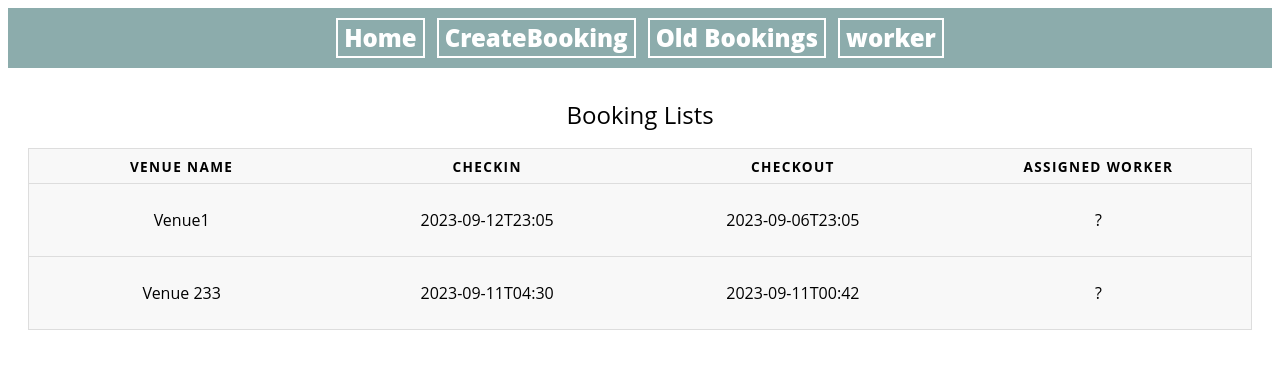
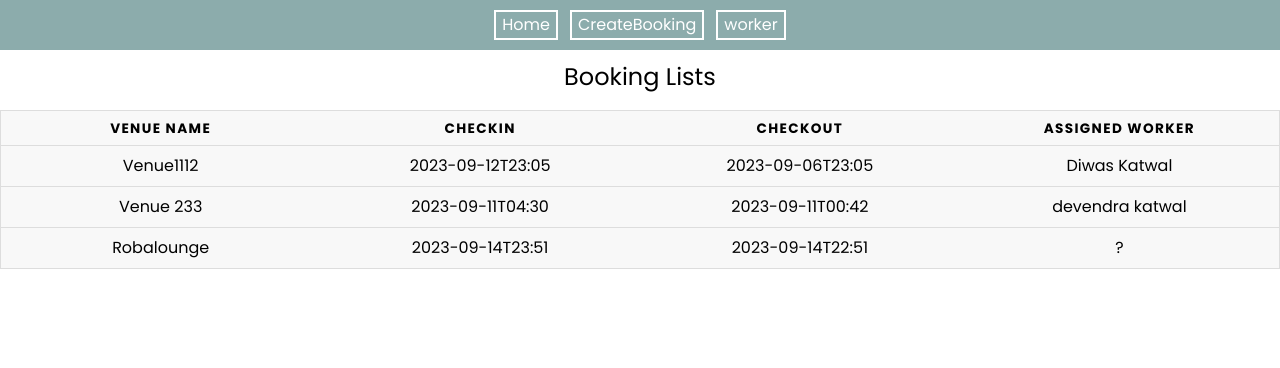
Before and after one commit to katwald/flexi-clean, a React (Create React App) app: page / in a window 1280 px wide. Shown: the top 368 px of the page. Built offline with nearby package versions, Linux system fonts and the light colour scheme; data requests are answered from the project's data file.

Commit message:
Add css variables, refactor navbar.

```diff
--- a/db.json
+++ b/db.json
@@ -2,7 +2,7 @@
   "bookings": [
     {
       "id": 4714444,
-      "venueName": "Venue1",
+      "venueName": "Venue1112",
       "bookingStatus": {
         "bookingStart": "2023-09-12T23:05",
         "bookingEnd": "2023-09-06T23:05",
@@ -11,7 +11,7 @@
       },
       "cleaningStatus": {
         "cleanedDate": "",
-        "assignedCleaner": "",
+        "assignedCleaner": "Diwas Katwal",
         "cleaningStatus": "unknown",
         "cleaningHour": 5
       },
@@ -24,7 +24,8 @@
             "item2": 7
           }
         ]
-      }
+      },
+      "comments": []
     },
     {
       "venueName": "Venue 233",
@@ -32,6 +33,26 @@
         "bookingStart": "2023-09-11T04:30",
         "bookingEnd": "2023-09-11T00:42",
         "bookingDescription": "extra towels need 5"
+      },
+      "cleaningStatus": {
+        "cleanedDate": "",
+        "assignedCleaner": "devendra katwal",
+        "cleaningStatus": "",
+        "cleaningHour": 0
+      },
+      "additionalInfo": {
+        "lostAndFound": "",
+        "needFixing": "",
+        "inventoryList": []
+      },
+      "id": 4714445
+    },
+    {
+      "venueName": "Robalounge",
+      "bookingStatus": {
+        "bookingStart": "2023-09-14T23:51",
+        "bookingEnd": "2023-09-14T22:51",
+        "bookingDescription": "5 extra toowls"
       },
       "cleaningStatus": {
         "cleanedDate": "",
@@ -44,18 +65,10 @@
         "needFixing": "",
         "inventoryList": []
       },
-      "id": 4714445
+      "id": 4714446
     }
   ],
   "employees": [
-    {
-      "id": 1,
-      "firstName": "Jane",
-      "lastName": "Doe",
-      "email": "janeDoe@gmail.com",
-      "contact": "0451044544",
-      "userType": "superVisor"
-    },
     {
       "firstName": "Diwas",
       "lastName": "Katwal",
@@ -63,6 +76,14 @@
       "contact": "045100344",
       "userType": "worker",
       "id": 2
+    },
+    {
+      "firstName": "devendra",
+      "lastName": "katwal",
+      "email": "devendra@gmail.com",
+      "contact": "05422322",
+      "userType": "worker",
+      "id": 3
     }
   ]
 }
--- a/src/App.js
+++ b/src/App.js
@@ -4,8 +4,7 @@ import { Routes, Route, useMatch } from "react-router-dom";
 
 import { initializeBookings } from "./reducers/bookingsReducers";
 import { initializeEmployees } from "./reducers/employeesReducer";
-
-import Navigation from "./components/Navigation";
+import Navigation from "./components/Navbar";
 import MySchedule from "./components/MySchedule";
 import EmployeesList from "./components/EmployeesList";
 import Bookings from "./components/BookingList";
@@ -24,18 +23,12 @@ const App = () => {
   const bookings = useSelector((state) => state.bookings);
 
   const matchBooking = useMatch("/bookings/:id");
-  console.log(
-    "matchhh",
-    matchBooking && typeof matchBooking.params.id,
-    typeof bookings[0].id
-  );
 
   const singleBooking = matchBooking
     ? bookings.find((booking) => booking.id === Number(matchBooking.params.id))
     : null;
-  console.log("singleee", singleBooking);
   return (
-    <div>
+    <div className="container">
       <Navigation />
       <Routes>
         <Route path="/my-schedule" element={<MySchedule />} />
--- a/src/components/BookingList/index.js
+++ b/src/components/BookingList/index.js
@@ -36,7 +36,7 @@ const Bookings = () => {
     });
 
   return (
-    <div style={{ padding: 20, position: "relative", height: "100vh" }}>
+    <div>
       <table>
         <caption>Booking Lists</caption>
         <thead>
--- a/src/components/Navigation/index.js
+++ b/src/components/Navbar/index.js
@@ -7,8 +7,8 @@ const Navigation = () => {
   const navList = [
     { label: "/", value: "Home" },
     { label: "/create-booking", value: "CreateBooking" },
-    { label: "/old-bookings", value: "Old Bookings" },
     { label: "/worker", value: "worker" },
+    // { label: "/old-bookings", value: "Old Bookings" }, TODO
   ];
   return (
     <div className="nav-bar">
--- a/src/components/Navigation/index.scss
+++ b/src/components/Navbar/index.scss
@@ -10,8 +10,8 @@
     padding:10px 0px;
 }
 .nav{
-    font-weight: 900;
-    font-size: x-large;
+    // font-weight: 900;
+    // font-size: x-large;
     border: 2px solid white;
     padding: 3px 6px;
     a {
--- a/src/index.js
+++ b/src/index.js
@@ -6,6 +6,7 @@ import { Provider } from "react-redux";
 import store from "./store";
 
 import App from "./App";
+import "./styles/main.scss";
 
 ReactDOM.createRoot(document.getElementById("root")).render(
   <Provider store={store}>
--- /dev/null
+++ b/src/styles/_variables.scss
@@ -0,0 +1,33 @@
+
+
+
+// theme colors
+$dark:rgb(46, 45, 45);
+$light:#fff;
+$primary:#107c6e;
+$secondary: #18c888;
+$error: #d32752;
+$info: #f6c31c;
+
+
+// spacing
+$spacing-md: 16px;
+$spacing-lg: 32px;
+
+// border radius
+$borderRadius: 12px;
+
+// box-shadow
+$base-box-shadow: 1px 3px 5px rgba(0,0,0,0.1);
+
+// font sizes
+$base-font-sizes: 1rem;
+
+@mixin breakpoint($point){
+    @if $point == md{
+        //768px
+        @media(min-width:48em){
+            @content
+        }
+    }
+}
--- /dev/null
+++ b/src/styles/main.scss
@@ -0,0 +1,14 @@
+@import url("https://fonts.googleapis.com/css2?family=Poppins:ital,wght@0,100;0,200;0,300;0,400;0,500;0,600;0,700;0,800;0,900;1,300&display=swap");
+
+@import './_variables';
+
+* {
+    box-sizing: border-box;
+    margin: 0;
+}
+
+body{
+    width: 100%;
+    font-family:  'Poppins', sans-serif;
+    background-color: $light;
+}
```
